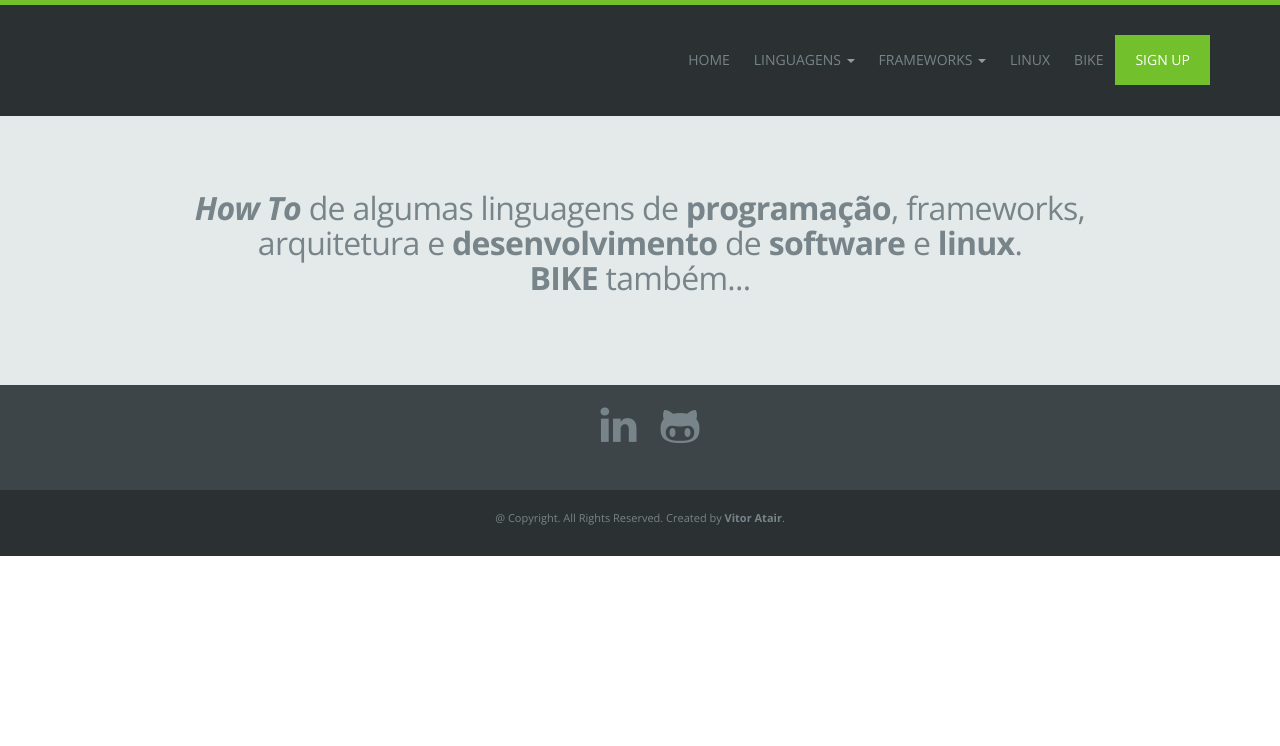
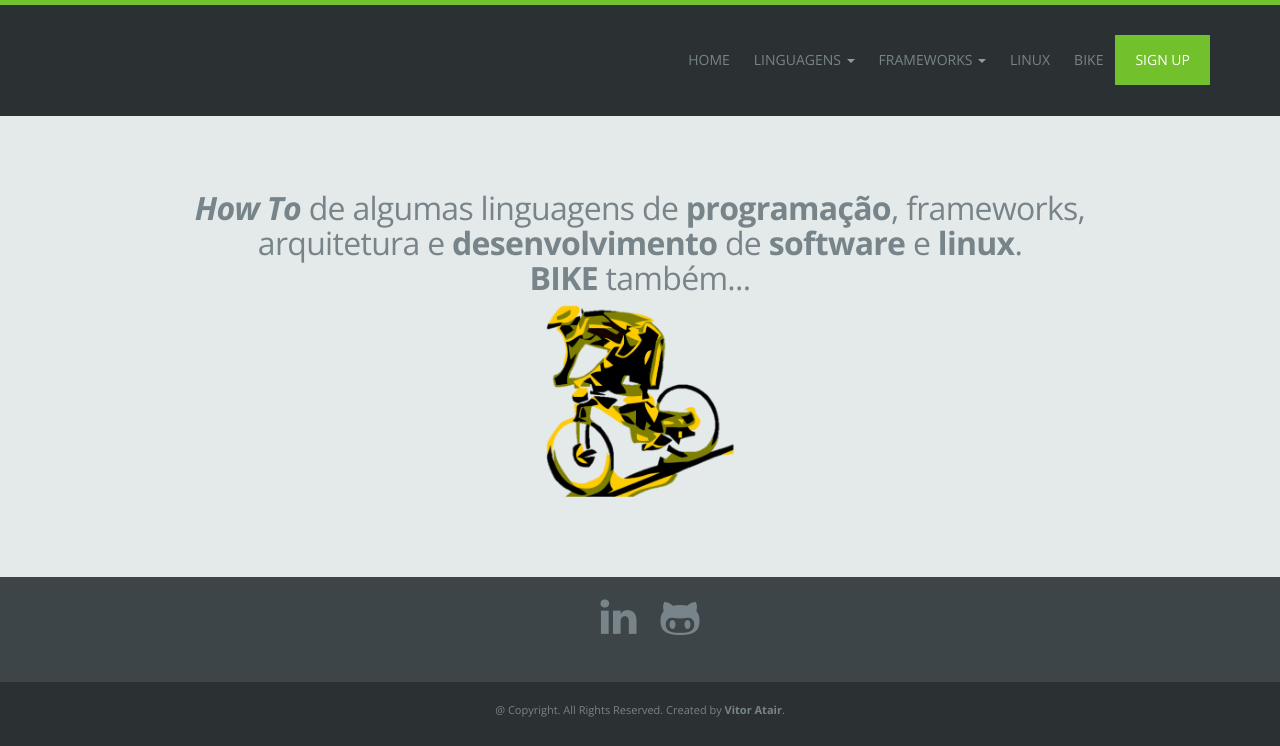
Before and after one commit to vitoratair/vitoratair, a Django app: page / in a window 1280 px wide. Shown: the top 746 px of the page. Run offline with Django 3.2, Linux system fonts and the light colour scheme; some libraries are stand-ins or nearby versions.

Commit message:
added a picture on the index page

```diff
--- a/howto/core/templates/index.html
+++ b/howto/core/templates/index.html
@@ -8,11 +8,16 @@
   <div class="container">
     <div class="row">
       <div class="col-md-10 col-md-offset-1 text-center">
-        <h4 class="gray">
-          <b><i>How To</i></b> de algumas linguagens de <b>programação</b>, frameworks, arquitetura e <b>desenvolvimento</b> de <b>software</b> e <b>linux</b>.
-          <br>
-          <b>BIKE</b> também...
-        </h4>
+          <div class="col-md-12">
+              <h4 class="gray">
+                <b><i>How To</i></b> de algumas linguagens de <b>programação</b>, frameworks, arquitetura e <b>desenvolvimento</b> de <b>software</b> e <b>linux</b>.
+                <br>
+                <b>BIKE</b> também...
+              </h4>
+          </div>
+          <img src="{{ STATIC_URL }}img/bike.png" width="20%" alt="">
+
+
       </div>
     </div>
   </div>
```
Also changed, not shown: howto/core/static/img/bike.png (added).
